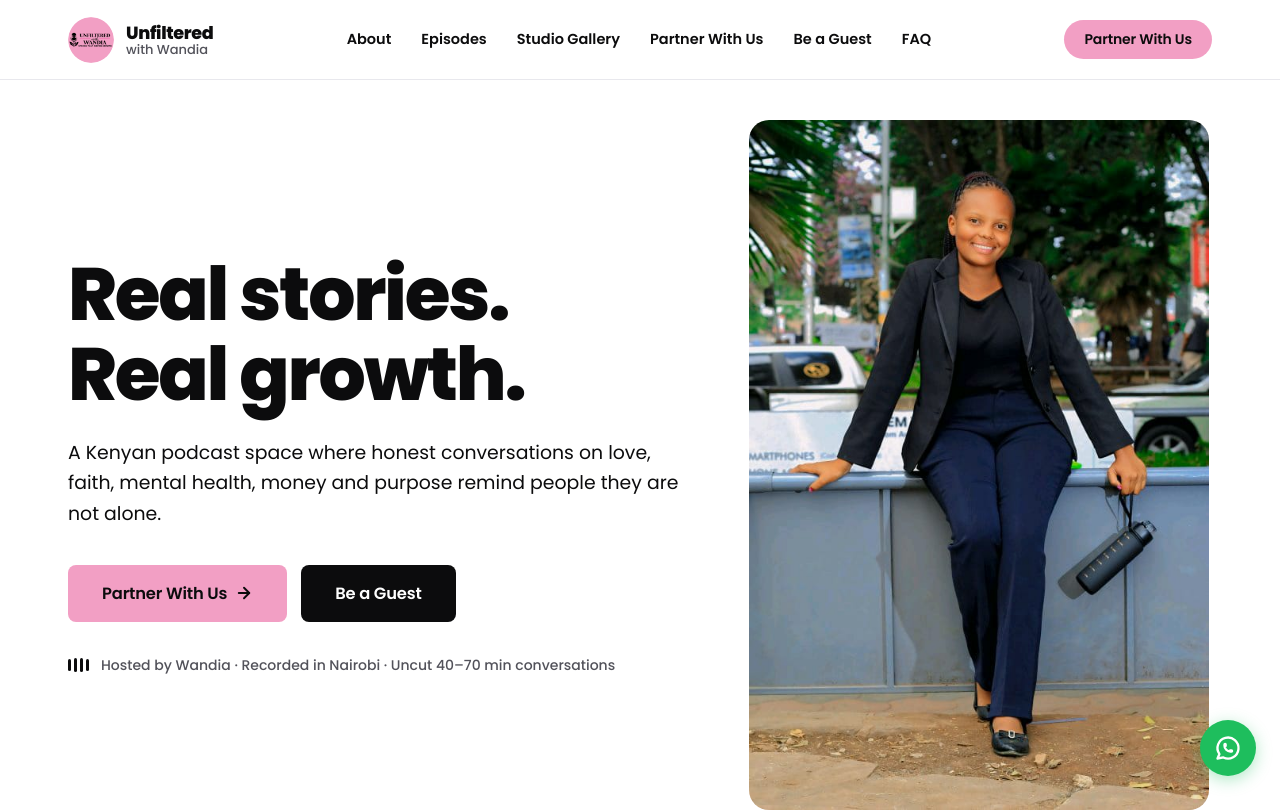
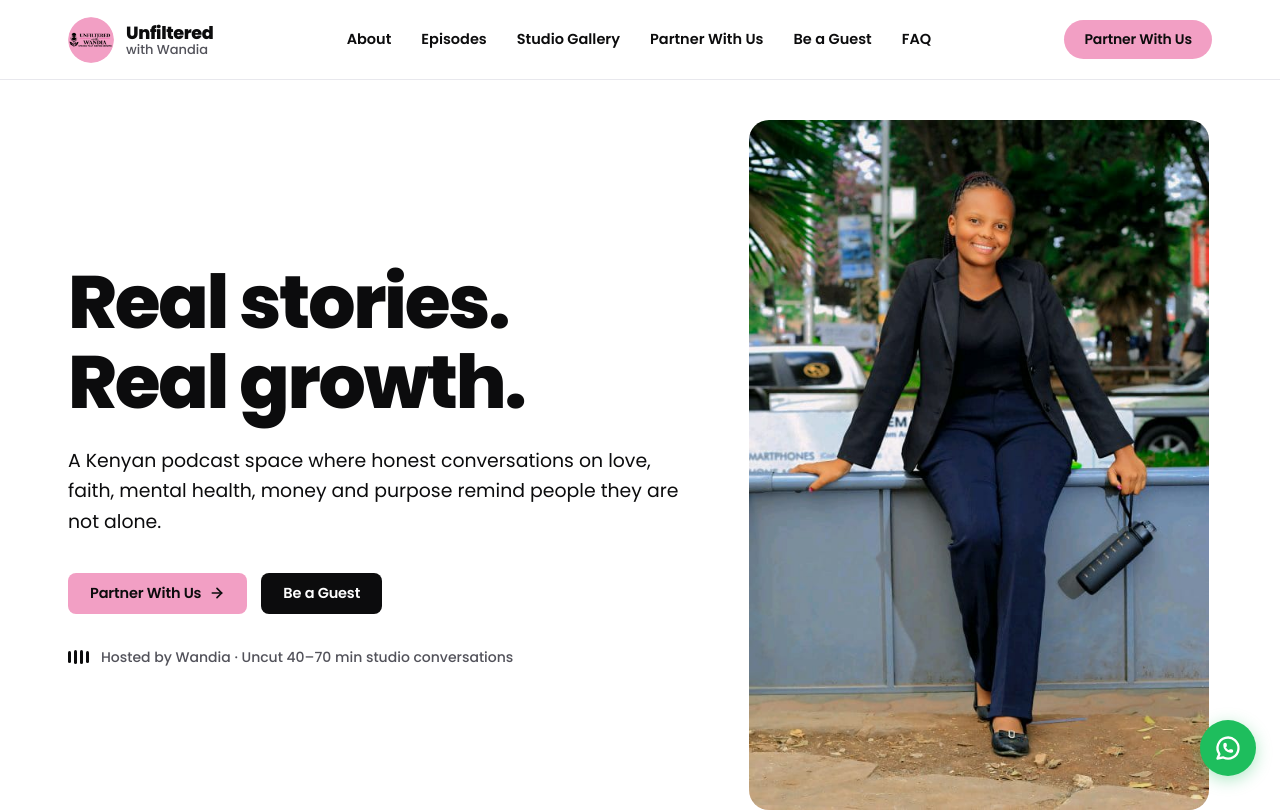
Before and after one commit to weicharles/unfilteredwithwandia, a React (Vite) app: page / in a window 1280 px wide. Shown: the top 812 px of the page. Built offline with nearby package versions, Linux system fonts and the light colour scheme; the HTML template or start-up script is replaced by a standard one.

Commit message:
feat(hero): streamline CTA buttons, badge sizing, and audio wave indicator

```diff
--- a/src/components/Hero.jsx
+++ b/src/components/Hero.jsx
@@ -40,16 +40,14 @@ export default function Hero() {
               <button
                 onClick={() => scrollTo('#partner')}
                 className="btn-primary"
-                style={{ fontSize: '1.02rem', padding: '16px 34px' }}
               >
                 Partner With Us
-                <IconArrowRight size={18} />
+                <IconArrowRight size={16} />
               </button>
 
               <button
                 onClick={() => scrollTo('#guest')}
                 className="btn-secondary"
-                style={{ fontSize: '1.02rem', padding: '16px 34px' }}
               >
                 Be a Guest
               </button>
@@ -64,7 +62,7 @@ export default function Hero() {
                 <span className="audio-bar" style={{ animationDelay: '0.5s' }} />
               </div>
               <span style={{ fontSize: 'var(--type-small)', color: 'var(--color-grey-muted)', fontWeight: 500 }}>
-                Hosted by Wandia · Recorded in Nairobi · Uncut 40–70 min conversations
+                Hosted by Wandia · Uncut 40–70 min studio conversations
               </span>
             </div>
 
```
